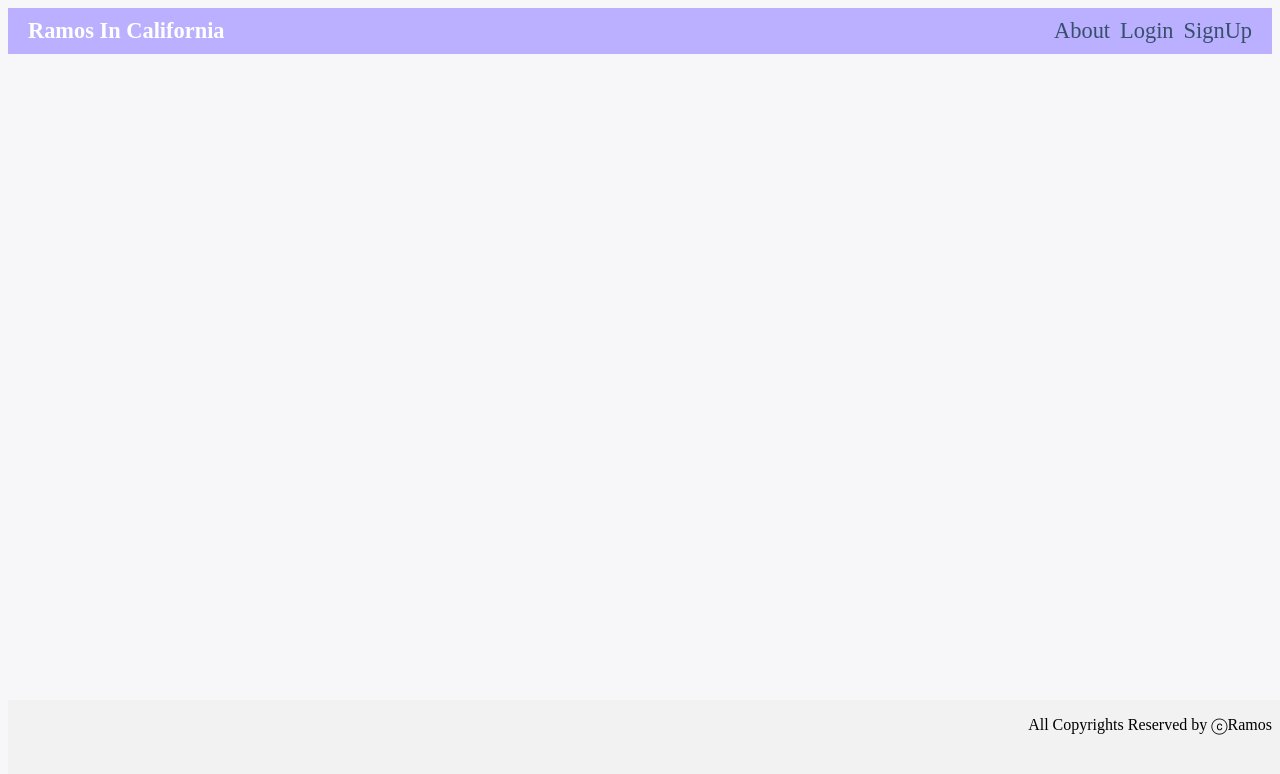
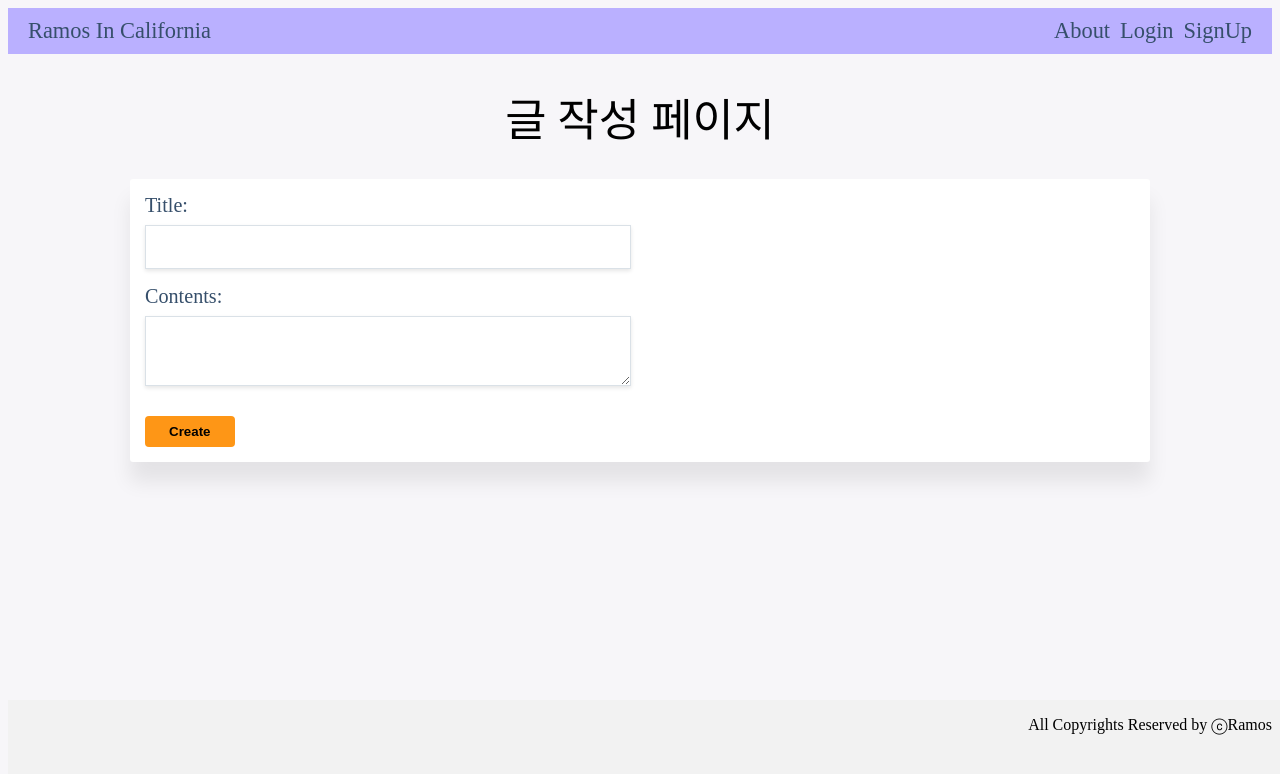
Before and after one commit to alanhakhyeonsong/Ramos_In_California-FE, a Vue app: page /new in a window 1280 px wide. Shown: the top 774 px of the page. Built offline with nearby package versions, Linux system fonts and the light colour scheme.

Commit message:
Feat: 게시글 관련 컴포넌트 추가

```diff
--- /dev/null
+++ b/src/components/posts/PostAddForm.vue
@@ -0,0 +1,52 @@
+<template>
+  <div class="contents">
+    <div class="form-wrapper">
+      <form class="form" @submit.prevent="submitForm">
+        <div>
+          <label for="title">Title: </label>
+          <input id="title" type="text" v-model="title">
+        </div>
+        <div>
+          <label for="contents">Contents: </label>
+          <textarea id="contents" type="text" v-model="contents" />
+        </div>
+        <button type="submit" class="btn">Create</button>
+      </form>
+    </div>
+  </div>
+</template>
+
+<script>
+import {addPost} from "@/api/posts";
+
+export default {
+  name: "PostAddForm",
+  data() {
+    return {
+      title: '',
+      contents: '',
+    };
+  },
+  methods: {
+    async submitForm() {
+      try {
+        const boardData = {
+          title: this.title,
+          contents: this.contents,
+        };
+
+        const { data } = await addPost(boardData);
+        console.log(data);
+        this.$router.push('/main');
+
+      } catch (error) {
+        console.log(error.response.data.message);
+      }
+    }
+  },
+}
+</script>
+
+<style scoped>
+
+</style>
--- /dev/null
+++ b/src/components/posts/PostList.vue
@@ -0,0 +1,32 @@
+<template>
+  <li>
+    <div class="post-title">
+      {{ postItem.title }}
+    </div>
+    <div class="post-content">
+      {{ postItem.content }}
+    </div>
+  </li>
+</template>
+
+<script>
+export default {
+  name: "PostList",
+  props: {
+    postItem: {
+      type: Object,
+      required: true,
+    },
+  },
+  methods: {
+    routeEditPage() {
+      const id = this.postItem.id;
+      this.$router.push(`/post/${id}`);
+    },
+  },
+}
+</script>
+
+<style scoped>
+
+</style>
--- a/src/views/Home.vue
+++ b/src/views/Home.vue
@@ -1,16 +1,48 @@
 <template>
   <div class="home">
-    메인 페이지
+    <div class="main list-container contents">
+      <ul>
+        <PostList
+            v-for="postItem in postItems"
+            :key="postItem.id"
+            :postItem="postItem"
+            @refresh="fetchData"
+        ></PostList>
+      </ul>
+    </div>
   </div>
 </template>
 
 <script>
-// @ is an alias to /src
+import PostList from "@/components/posts/PostList";
+import { getAllPosts } from "@/api/posts";
 
 export default {
   name: 'Home',
   components: {
-
+    PostList,
+  },
+  data() {
+    return {
+      postItems: [],
+    };
+  },
+  mounted() {
+  },
+  methods: {
+    async fetchData() {
+      const { data } = await getAllPosts();
+      this.postItems = data.data.content;
+    },
+  },
+  created() {
+    this.fetchData();
   }
 }
 </script>
+
+<style>
+ul{
+  list-style:none;
+}
+</style>
--- /dev/null
+++ b/src/views/PostAddPage.vue
@@ -0,0 +1,21 @@
+<template>
+  <div>
+    <h1>글 작성 페이지</h1>
+    <PostAddForm></PostAddForm>
+  </div>
+</template>
+
+<script>
+import PostAddForm from '@/components/posts/PostAddForm';
+
+export default {
+  name: "PostAdd",
+  components: {
+    PostAddForm,
+  },
+}
+</script>
+
+<style scoped>
+
+</style>
--- /dev/null
+++ b/src/views/PostDetailViewPage.vue
@@ -0,0 +1,13 @@
+<template>
+  <div>글 단건 조회 페이지</div>
+</template>
+
+<script>
+export default {
+  name: "PostDetailView"
+}
+</script>
+
+<style scoped>
+
+</style>
```
